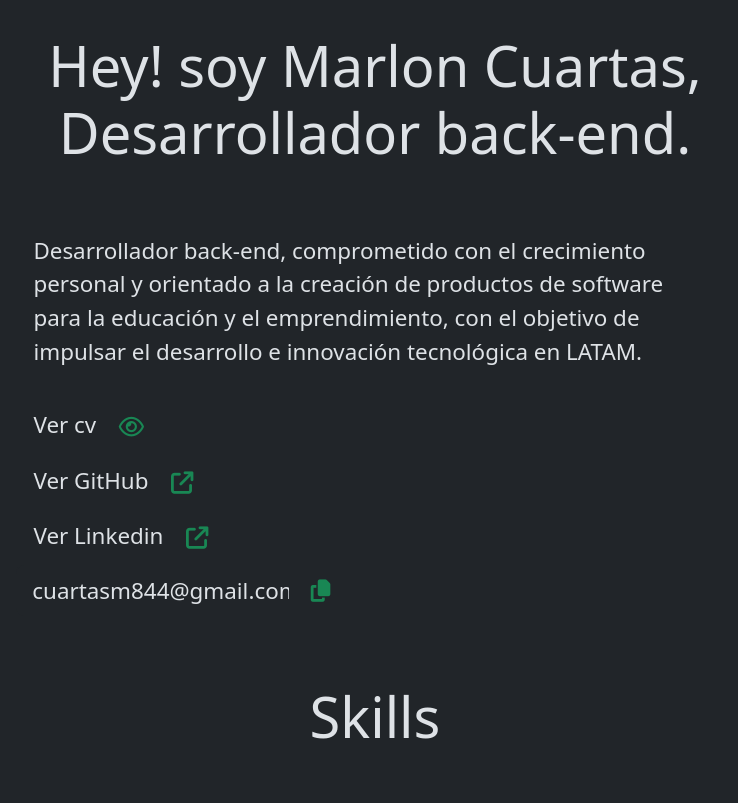
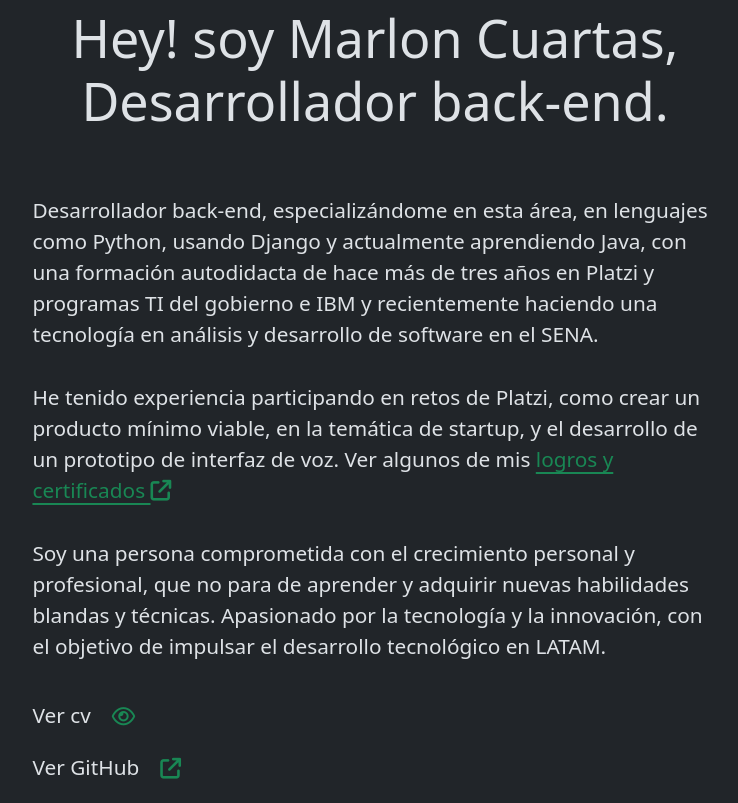
Before and after one commit to Marlon4789/Portafolio, a Django app: page / in a window 1280 px wide. Shown: the part 315-1118 px from the top of the page, without its empty margins (265-1003 px from the left). Run offline with Django 4.2, Linux system fonts and the light colour scheme.

Commit message:
Cambiando Bio y Links

```diff
--- a/portafolio/templates/content/home.html
+++ b/portafolio/templates/content/home.html
@@ -28,7 +28,17 @@
             </div>
 
             <div class="col text-start mt-5">
-                <p class="col-md-10 offset-md-1">Desarrollador back-end, comprometido con el crecimiento personal y orientado a la creación de productos de software para la educación y el emprendimiento, con el objetivo de impulsar el desarrollo e innovación tecnológica en LATAM.</p>
+                <p class="col-md-10 offset-md-1">
+                  Desarrollador back-end, especializándome en esta área, en lenguajes como Python, usando Django y actualmente aprendiendo Java, con una formación autodidacta de hace más de tres años en Platzi y programas TI del gobierno e IBM y recientemente haciendo una tecnología en análisis y desarrollo de software en el SENA.
+                  <br>
+                  <br>
+                  He tenido experiencia participando en retos de Platzi, como crear un producto mínimo viable, en la temática de startup, y el desarrollo de un prototipo de interfaz de voz. Ver algunos de mis <a class="link-success link-offset-2 link-underline-opacity-100-hover" href="https://platzi.com/p/Marlonn1/">logros y certificados <i class="fa-solid fa-arrow-up-right-from-square link-success link-offset-2 link-underline-opacity-25 link-underline-opacity-100-hover"></i></a>
+                  <br>
+                  <br>
+
+                  Soy una persona comprometida con el crecimiento personal y profesional, que no para de aprender y adquirir nuevas habilidades blandas y técnicas. Apasionado por la tecnología y la innovación, con el objetivo de impulsar el desarrollo tecnológico en LATAM.
+
+                </p>
             </div>
 
             <div class="offset-md-1 text-start mt-4">
@@ -105,9 +115,9 @@
         <div class="row row-cols-2 mx-auto d-flex justify-content-center mt-3 gap-4 py-4" style="max-width: 50rem;">
             <!-- card 1 -->
             <div class="card text-start rounded-0" style="width: 18rem; background-color: rgba(20, 20, 20, 0.793);">
-              <img class="card-img-top mt-2 rounded-0" style="max-height: 13rem; object-fit: cover;" src="https://slow-stock-941.notion.site/image/https%3A%2F%2Fprod-files-secure.s3.us-west-2.amazonaws.com%2F589647a6-9a8d-41b5-8e34-585e160eae96%2Fd2e650f9-1d3b-4c19-a1f3-7b97957dcdc5%2FScreenshot_2024-05-29_at_19-18-44_Document.png?table=block&id=5def4e05-c554-46b3-af2d-0a5b79fb6e08&spaceId=589647a6-9a8d-41b5-8e34-585e160eae96&width=960&userId=&cache=v2" alt="imagen de login">
+              <img class="card-img-top mt-2 rounded-0" style="height: 13rem; object-fit: cover;" src="https://slow-stock-941.notion.site/image/https%3A%2F%2Fprod-files-secure.s3.us-west-2.amazonaws.com%2F589647a6-9a8d-41b5-8e34-585e160eae96%2Fd2e650f9-1d3b-4c19-a1f3-7b97957dcdc5%2FScreenshot_2024-05-29_at_19-18-44_Document.png?table=block&id=5def4e05-c554-46b3-af2d-0a5b79fb6e08&spaceId=589647a6-9a8d-41b5-8e34-585e160eae96&width=960&userId=&cache=v2" alt="imagen de login">
               <div class="card-body">
-              <h5 class="card-title">Sistema de inicio de sesión con restablecimiento de contraseña por email</h5>
+              <h5 class="card-title display-6 fs-6">Sistema de inicio de sesión con restablecimiento de contraseña por email</h5>
               <a href="{% url 'home_login' %}" class="btn btn-outline-success rounded-0 btn-sm">Ir al sitio <i class="fa-solid fa-arrow-up-right-from-square"></i></a>
               <a type="button" class="btn btn-outline-success rounded-0 btn-sm ms-1" data-bs-toggle="modal" data-bs-target="#exampleModal">Ver galeria <i class="fa-regular fa-image"></i></a>
               <!-- Modal -->
@@ -173,9 +183,9 @@
 
           <!-- card 2 -->
           <div class="card text-start rounded-0" style="width: 18rem; background-color: rgba(20, 20, 20, 0.793);">
-              <img class="card-img-top mt-2 rounded-0" style="max-height: 11.5rem; object-fit: cover;" src="https://slow-stock-941.notion.site/image/https%3A%2F%2Fprod-files-secure.s3.us-west-2.amazonaws.com%2F589647a6-9a8d-41b5-8e34-585e160eae96%2F0ddb8bb6-7ce2-43e2-95d9-61d2e088ba90%2FScreenshot_2024-05-30_at_20-45-07_Product_List__Django_REST_framework.png?table=block&id=cbf48d17-7336-4786-8c0d-1d948faf3e49&spaceId=589647a6-9a8d-41b5-8e34-585e160eae96&width=770&userId=&cache=v2" alt="imagen de api drf">
+              <img class="card-img-top mt-2 rounded-0" style="height: 13rem; object-fit: cover;" src="https://slow-stock-941.notion.site/image/https%3A%2F%2Fprod-files-secure.s3.us-west-2.amazonaws.com%2F589647a6-9a8d-41b5-8e34-585e160eae96%2F0ddb8bb6-7ce2-43e2-95d9-61d2e088ba90%2FScreenshot_2024-05-30_at_20-45-07_Product_List__Django_REST_framework.png?table=block&id=cbf48d17-7336-4786-8c0d-1d948faf3e49&spaceId=589647a6-9a8d-41b5-8e34-585e160eae96&width=770&userId=&cache=v2" alt="imagen de api drf">
               <div class="card-body">
-              <h5 class="card-title">API Django Rest Framework de productos para marketplace.</h5>
+              <h5 class="card-title display-6 fs-6">API Django Rest Framework de usuarios y productos para marketplace.</h5>
               <a href="{% url 'home_api_coffee_store' %}" class="btn btn-outline-success rounded-0 btn-sm">Ir al sitio <i class="fa-solid fa-arrow-up-right-from-square"></i></a>
               <a type="button" class="btn btn-outline-success rounded-0 btn-sm ms-1" data-bs-toggle="modal" data-bs-target="#exampleModal2">Ver galeria <i class="fa-regular fa-image"></i></a>
               <!-- Modal -->
@@ -223,9 +233,9 @@
 
           <!-- card 3 -->
           <div class="card text-start rounded-0" style="width: 18rem; background-color: rgba(20, 20, 20, 0.793);">
-              <img class="card-img-top mt-2 rounded-0" style="max-height: 13rem; object-fit: cover;" src="https://slow-stock-941.notion.site/image/https%3A%2F%2Fprod-files-secure.s3.us-west-2.amazonaws.com%2F589647a6-9a8d-41b5-8e34-585e160eae96%2F28e17f73-3b76-4479-b642-029b920c7e1c%2FScreenshot_2024-05-30_at_20-06-52_Notion__The_all-in-one_workspace_for_your_notes_tasks_wikis_and_databases.png?table=block&id=29e442cc-2b69-44de-ac50-09ee74205841&spaceId=589647a6-9a8d-41b5-8e34-585e160eae96&width=770&userId=&cache=v2" alt="imagen de diagrama">
+              <img class="card-img-top mt-2 rounded-0" style="height: 13rem; object-fit: cover;" src="https://slow-stock-941.notion.site/image/https%3A%2F%2Fprod-files-secure.s3.us-west-2.amazonaws.com%2F589647a6-9a8d-41b5-8e34-585e160eae96%2F28e17f73-3b76-4479-b642-029b920c7e1c%2FScreenshot_2024-05-30_at_20-06-52_Notion__The_all-in-one_workspace_for_your_notes_tasks_wikis_and_databases.png?table=block&id=29e442cc-2b69-44de-ac50-09ee74205841&spaceId=589647a6-9a8d-41b5-8e34-585e160eae96&width=770&userId=&cache=v2" alt="imagen de diagrama">
               <div class="card-body">
-              <h5 class="card-title">Prototipo de interface de voz y usabilidad en experiencia conversacional.</h5>
+              <h5 class="card-title display-6 fs-6">Prototipo de interface de voz y usabilidad en experiencia conversacional.</h5>
               <a href="https://slow-stock-941.notion.site/Proyecto-Helen-asistente-personal-d14b48090a694b7ebb79135f60dd902f" class="btn btn-outline-success rounded-0 btn-sm">Ir al sitio <i class="fa-solid fa-arrow-up-right-from-square"></i></a>
               <a type="button" class="btn btn-outline-success rounded-0 btn-sm ms-1" data-bs-toggle="modal" data-bs-target="#exampleModal3">Ver galeria <i class="fa-regular fa-image"></i></a>
               <!-- Modal -->
@@ -275,9 +285,9 @@
 
           <!-- card 4 -->
           <div class="card text-start rounded-0" style="width: 18rem; background-color: rgba(20, 20, 20, 0.793);">
-              <img class="card-img-top mt-2 rounded-0" style="max-height: 13rem; object-fit: cover;" src="https://slow-stock-941.notion.site/image/https%3A%2F%2Fprod-files-secure.s3.us-west-2.amazonaws.com%2F589647a6-9a8d-41b5-8e34-585e160eae96%2Fc6921bef-1253-47f1-b073-95a5fa0c3af7%2FScreenshot_2024-05-30_at_20-20-39_Blog-tech(1).png?table=block&id=a69b3d80-caac-46cc-9c73-de3af522a95b&spaceId=589647a6-9a8d-41b5-8e34-585e160eae96&width=770&userId=&cache=v2" alt="imagen de post">
+              <img class="card-img-top mt-2 rounded-0" style="height: 13rem; object-fit: cover;" src="https://slow-stock-941.notion.site/image/https%3A%2F%2Fprod-files-secure.s3.us-west-2.amazonaws.com%2F589647a6-9a8d-41b5-8e34-585e160eae96%2Fc6921bef-1253-47f1-b073-95a5fa0c3af7%2FScreenshot_2024-05-30_at_20-20-39_Blog-tech(1).png?table=block&id=a69b3d80-caac-46cc-9c73-de3af522a95b&spaceId=589647a6-9a8d-41b5-8e34-585e160eae96&width=770&userId=&cache=v2" alt="imagen de post">
               <div class="card-body">
-              <h5 class="card-title">Sistema de creación de post para blogs con editor de texto integrado.</h5>
+              <h5 class="card-title display-6 fs-6">Sistema de creación de post para blogs con editor de texto integrado.</h5>
               <a href="{% url 'create_post' %}" class="btn btn-outline-success rounded-0 btn-sm">Ir al sitio <i class="fa-solid fa-arrow-up-right-from-square"></i></a>
               <a type="button" class="btn btn-outline-success rounded-0 btn-sm ms-1" data-bs-toggle="modal" data-bs-target="#exampleModal4">Ver galeria <i class="fa-regular fa-image"></i></a>
               <!-- Modal -->
--- a/portafolio/templates/layouts/base.html
+++ b/portafolio/templates/layouts/base.html
@@ -1,6 +1,6 @@
 {% load static %}
 <!DOCTYPE html>
-<html lang="en" data-bs-theme="dark" style="font-size: 1.4rem;">
+<html lang="en" data-bs-theme="dark" style="font-size: 1.3rem;">
 <head>
     <meta charset="UTF-8">
     <meta name="viewport" content="width=device-width, initial-scale=1.0">
```
